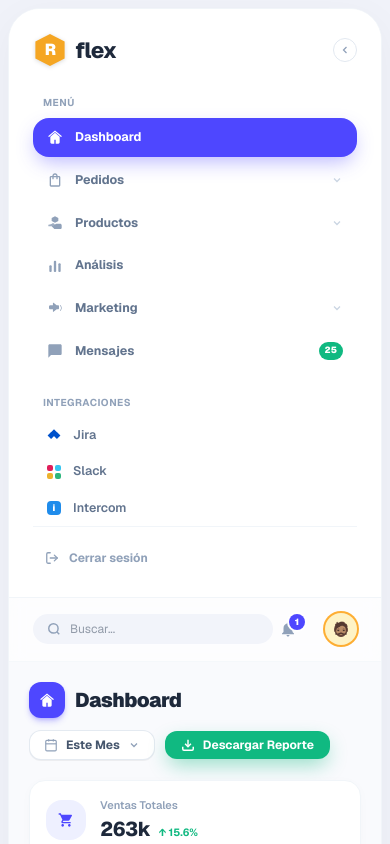
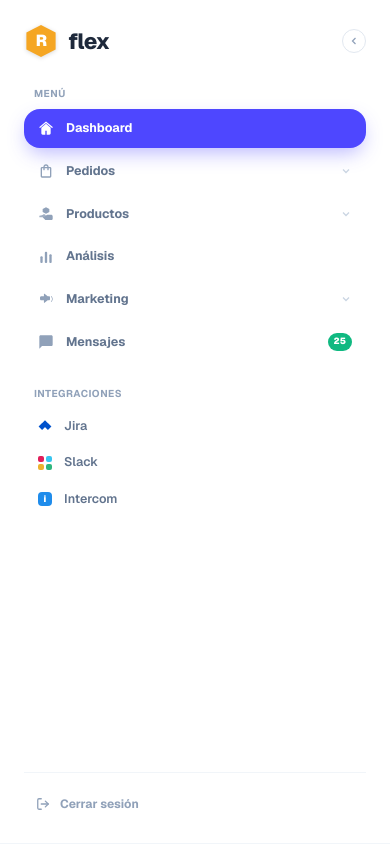
Before and after one commit to simviz12/tareaa2, a Next.js app: page / in a window 390 px wide. Shown: the top 844 px of the page. Built offline with nearby package versions, Linux system fonts and the light colour scheme.

Commit message:
feat: make dashboard full-width full-screen responsive layout

```diff
--- a/app/page.tsx
+++ b/app/page.tsx
@@ -188,16 +188,13 @@ export default function DashboardPage() {
   ];
 
   return (
-    <div className="min-h-screen bg-[#F0F2F9] text-[#64748B] font-sans p-2 sm:p-5 lg:p-7 flex items-center justify-center antialiased">
-      {/* Marco Exterior Blanco con bordes redondeados idénticos a la referencia */}
-      <div className="w-full max-w-[1240px] bg-white rounded-[32px] shadow-[0_10px_40px_rgba(0,0,0,0.04)] border border-slate-100 flex flex-col lg:flex-row overflow-hidden">
-
-        {/* ================= BARRA LATERAL COMPACTA (SIDEBAR) ================= */}
-        <aside className="w-full lg:w-[225px] bg-white p-6 border-b lg:border-b-0 lg:border-r border-slate-100 flex flex-col justify-between shrink-0">
-          <div>
-            {/* Header del Sidebar: Logo Hexágono Amarillo + Flecha Circular */}
-            <div className="flex items-center justify-between mb-7">
-              <div className="flex items-center gap-2">
+    <div className="min-h-screen w-full bg-[#F9FAFD] text-[#64748B] font-sans flex flex-col lg:flex-row antialiased">
+      {/* ================= BARRA LATERAL (SIDEBAR) ================= */}
+      <aside className="w-full lg:w-[240px] xl:w-[250px] bg-white p-6 border-b lg:border-b-0 lg:border-r border-slate-100 flex flex-col justify-between shrink-0 min-h-screen">
+        <div>
+          {/* Header del Sidebar: Logo Hexágono Amarillo + Flecha Circular */}
+          <div className="flex items-center justify-between mb-7">
+            <div className="flex items-center gap-2.5">
                 <HexagonLogo />
                 <span className="text-[22px] font-extrabold tracking-tight text-[#1E293B]">flex</span>
               </div>
@@ -699,7 +696,6 @@ export default function DashboardPage() {
           </main>
         </div>
 
-      </div>
     </div>
   );
 }
```
